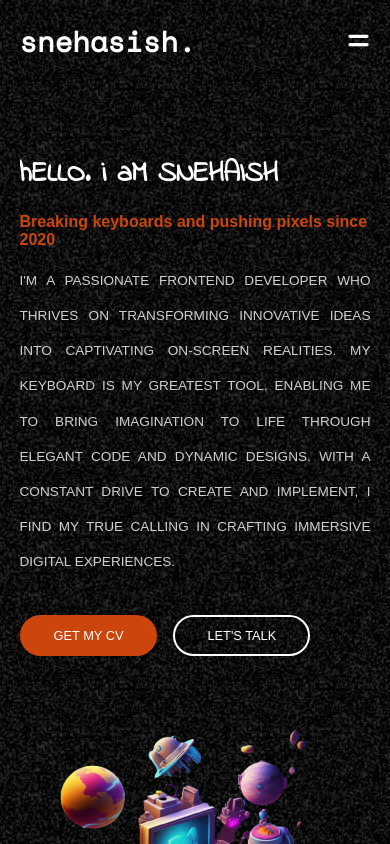
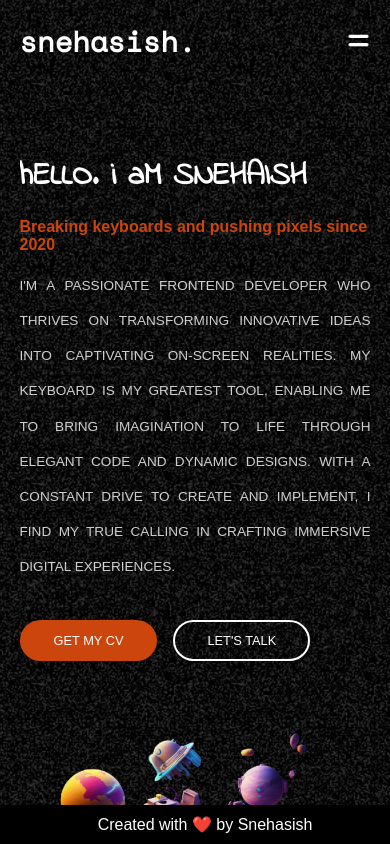
Before and after one commit to snehasishdasz/Snehasish-Portfolio, a React (Create React App) app: page / in a window 390 px wide. Shown: the top 844 px of the page. Built offline with nearby package versions, Linux system fonts and the light colour scheme; a web font is replaced by a local one.

Commit message:
basic change

```diff
--- a/src/pages/About.css
+++ b/src/pages/About.css
@@ -142,7 +142,9 @@
       flex-direction: column;
       margin-bottom: 25%;
     }
-
+   .titlee{
+    font-size: 3rem;
+   }
     .about-me {
       position: static;
     }
--- a/src/pages/Contact.css
+++ b/src/pages/Contact.css
@@ -154,3 +154,14 @@
       margin: 0.5rem 0;
     }
   }
+
+  .footer {
+    background-color: #000000;
+    color: white;
+    text-align: center;
+    padding: 10px;
+  position: fixed;
+    bottom: 0;
+    left: 0;
+    width: 100%;
+  }
--- a/src/pages/Contact.jsx
+++ b/src/pages/Contact.jsx
@@ -49,6 +49,9 @@
         <span><a href="https://twitter.com/Snehasishdasz" target="_blank" rel="noreferrer">TWITTER</a></span>
       </div>
     </div>
+    <footer className="footer">
+        Created with ❤️ by Snehasish
+      </footer>
   </div>
 );
 
--- a/src/pages/Hero.css
+++ b/src/pages/Hero.css
@@ -185,7 +185,7 @@
     }
 
     .title {
-      font-size: 1.8rem;
+      font-size: 2rem;
       margin: 5% 0;
     }
 
```
